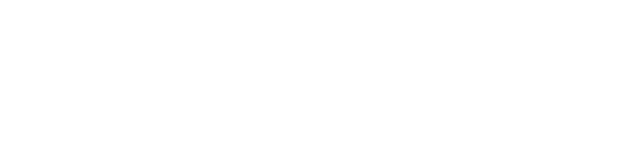
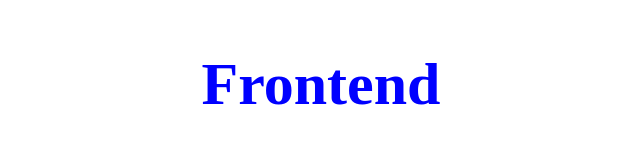
Before and after one commit to em-usman/branch-practice, a plain HTML site: page index.html in a window 1280 px wide. Shown: the whole page, without its empty margins (319-959 px from the left). Drawn offline with Linux system fonts and the light colour scheme.

Commit message:
heading feature

```diff
--- a/index.html
+++ b/index.html
@@ -6,6 +6,6 @@
     <title>Document</title>
 </head>
 <body>
-
+    <h1 style="color: blue; font-weight: bold; font-size: 60px; text-align: center; margin-top: 50px; display: flex; justify-content: center;">Frontend</h1>
 </body>
 </html>
```
